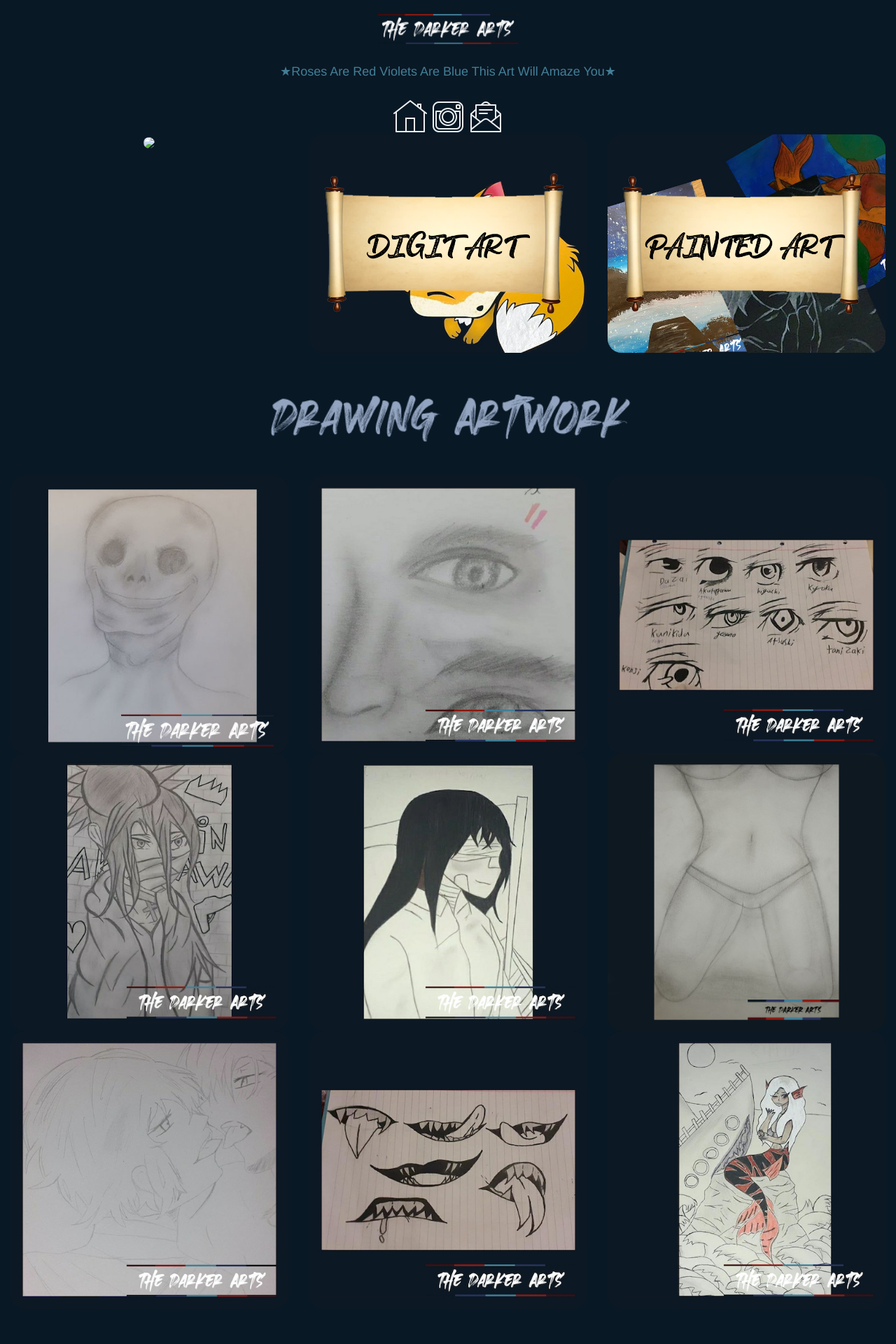
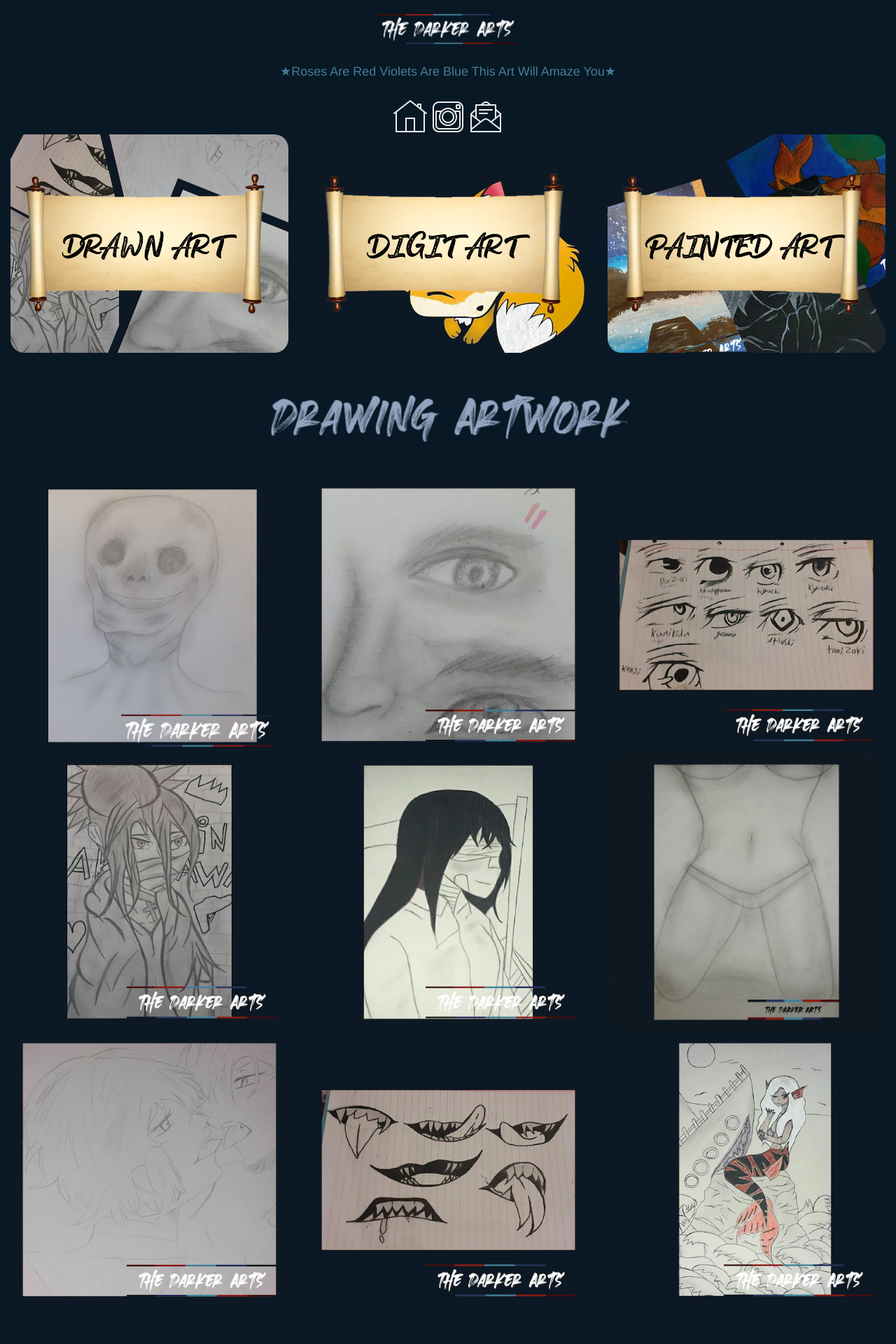
Before and after one commit to chalitamarriott/chalitamarriott.github.io, a Jekyll site: the page built from index.html, in a window 1280 px wide. Shown: the top 1920 px of the page at 70% size. Built offline with Jekyll 4.4.1, drawn with Linux system fonts in a browser that asks for light colours; nearby versions of some CDN libraries.

Commit message:
Drawn not drawing

```diff
--- a/index.html
+++ b/index.html
@@ -7,7 +7,7 @@ excerpt: This website is my art portfolio feel free to browse and use the contac
 <!-- fulltitle: This overrides the default page title, which is "{{page.tite}} | {{site.title}}" -->
 <!-- excerpt: If this isn't set, it'll pull your {{site.tagline}} for meta description-->
 <div class="row">
-	<div class="col-xs-12 col-sm-6 col-md-4"><center><img class="art animate__animated animate__flipInX" style="border-radius: 20px; width:100%;" src="img/navigation/DrawingArt.png"></a></center></div>
+	<div class="col-xs-12 col-sm-6 col-md-4"><center><img class="art animate__animated animate__flipInX" style="border-radius: 20px; width:100%;" src="img/navigation/DrawnArt.png"></a></center></div>
   	<div class="col-xs-12 col-sm-6 col-md-4"><center><img class="art animate__animated animate__flipInX" style="border-radius: 20px; width:100%;" src="img/navigation/DigitalArt.png"></a></center></div>
   	<div class="col-xs-12 col-sm-6 col-md-4"><center><img class="art animate__animated animate__flipInX" style="border-radius: 20px; width:100%;" src="img/navigation/PaintedArt.png"></a></center></div>
 </div>
```
